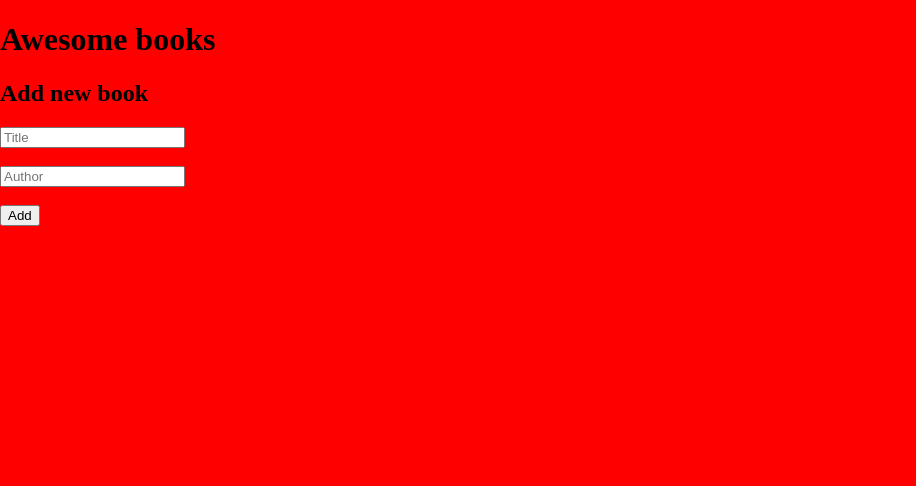
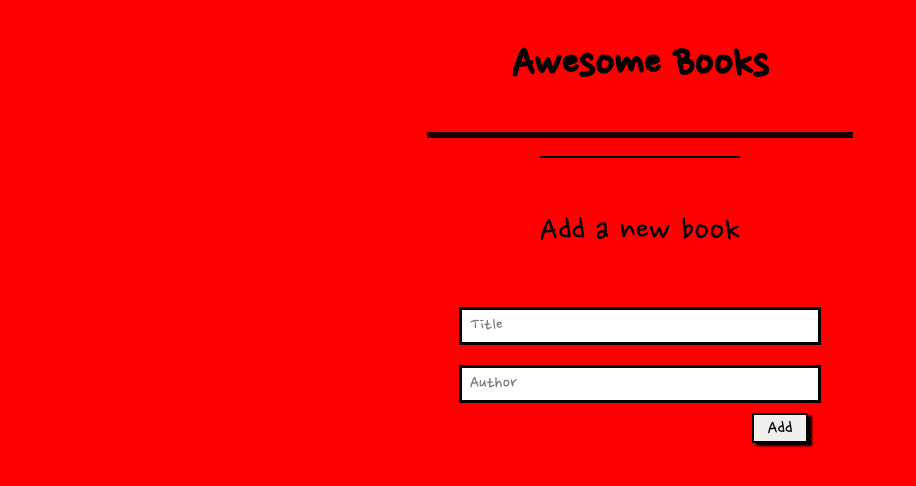
Before and after one commit to Bupilipili/Awesome-Books, a plain HTML site: page index.html in a window 1280 px wide. Shown: the whole page, without its empty margins (0-916 px from the left). Drawn offline with Linux system fonts and the light colour scheme.

Commit message:
Update index.html

```diff
--- a/index.html
+++ b/index.html
@@ -1,28 +1,29 @@
 <!DOCTYPE html>
 <html lang="en">
 <head>
-	<meta charset="UTF-8">
-	<meta name="viewport" content="width=device-width, initial-scale=1.0">
-<link rel="stylesheet" href="style.css">
-	<title>Awesome Books</title>
+  <meta charset="UTF-8">
+  <meta name="viewport" content="width=device-width, initial-scale=1.0">
+  <link rel="stylesheet" href="style.css">
+  <link rel="preconnect" href="https://fonts.googleapis.com">
+  <link rel="preconnect" href="https://fonts.gstatic.com" crossorigin>
+  <link href="https://fonts.googleapis.com/css2?family=Nanum+Pen+Script&display=swap" rel="stylesheet">
+  <title>Awesome Books</title>
 </head>
 <body>
-  <h1>Awesome books</h1>
-<!-- All books -->
-<section id="all-books">
 
+  <br><br><h1 class="page-title">Awesome Books</h1><br><br>
 
-</section>
+  <div class="books-section"></div>
 
-<section id="create-book">
-  <h2>Add new book</h2>
-  <form>
-    <input type="text" placeholder="Title" name="title" id="title" class="title" required><br><br>
-    <input type="text" placeholder="Author" name="author" id="author" class="author" required><br><br>
-	  <button type="submit" class="submit">Add</button>
+  <br><div class="seperator"></div><br>
+
+  <form class="form">
+    <h2 class="form-title">Add a new book</h2><br>
+    <input class="input-field1" type="text" placeholder="Title"/><br>
+    <input class="input-field2" type="text" placeholder="Author"/><br><br>
+    <button type="button" class="add-button">Add</button>
   </form>
-</section>
 
-<script src="add-books.js"></script>
+  <script src="add-books.js"></script>
 </body>
 </html>
```
